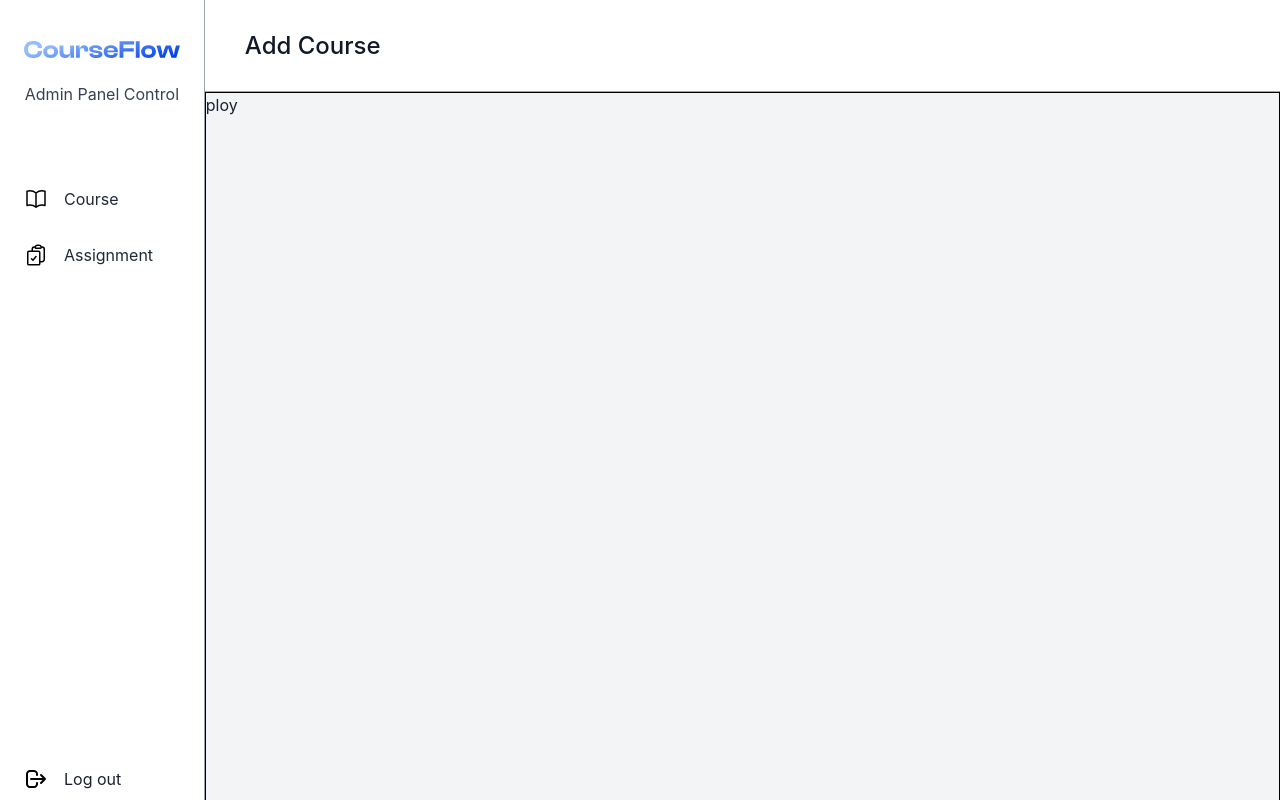
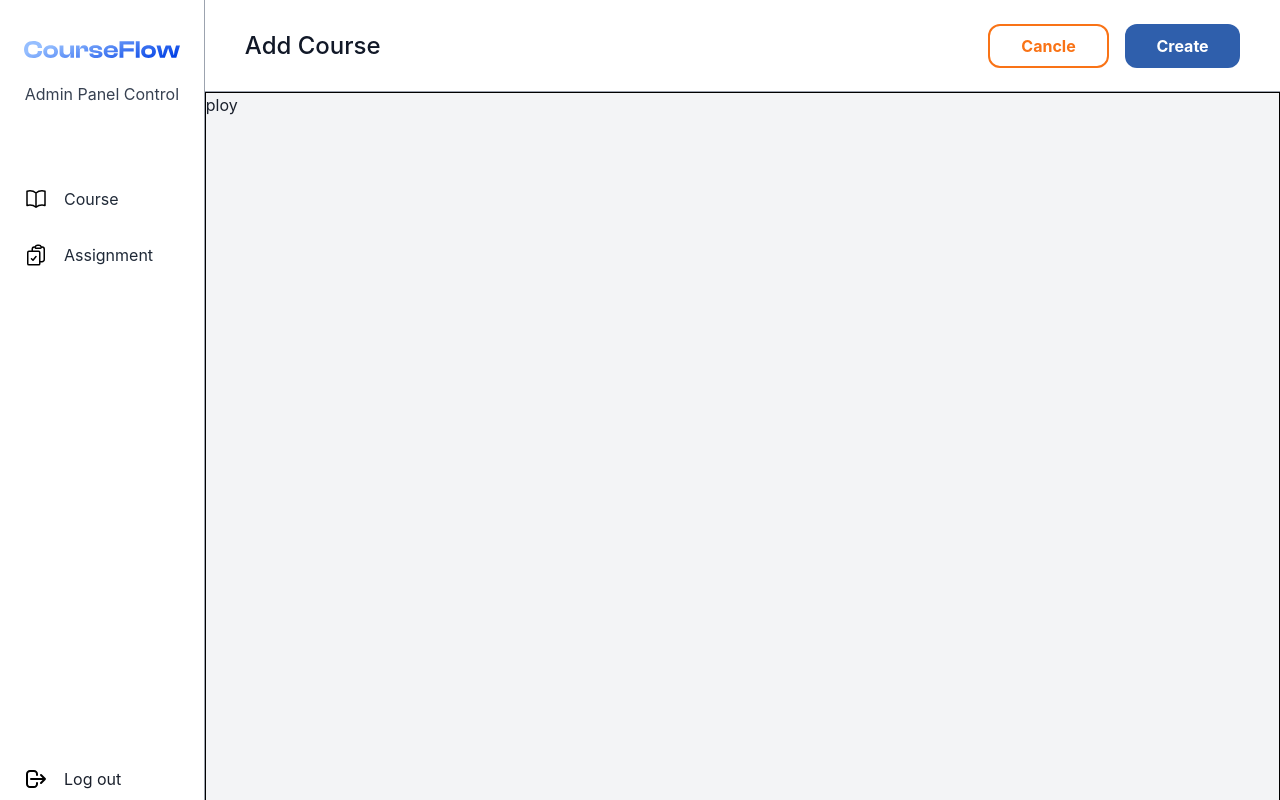
Before and after one commit to course-flow-final-project-2024/course-flow, a Next.js app: page /admin/add-course in a window 1280 px wide. Shown: the top 800 px of the page. Built offline with nearby package versions, Linux system fonts and the light colour scheme.

Commit message:
feat: render cancle and create button in header

```diff
--- a/src/components/admin/header/creating-page.js
+++ b/src/components/admin/header/creating-page.js
@@ -1,10 +1,13 @@
+import Button from "@/utils/button";
+
 const AdminCreatingHeader = ({ section }) => {
   return (
     <div className="flex items-center gap-4 h-[92px] px-10 py-4 border-b border-gray-400 bg-white">
-      <h3 className="w-full font-medium text-[24px] text-gray-900 ">
-        {section}
-      </h3>
-      <div className="flex h-[60px] gap-[16px] "></div>
+      <h3 className="grow font-medium text-[24px] text-gray-900 ">{section}</h3>
+      <div className="flex w-[252px] gap-[16px] ">
+        <Button text="Cancle" style="secondary" height="60px" />
+        <Button text="Create" style="primary" height="60px" />
+      </div>
     </div>
   );
 };
```
